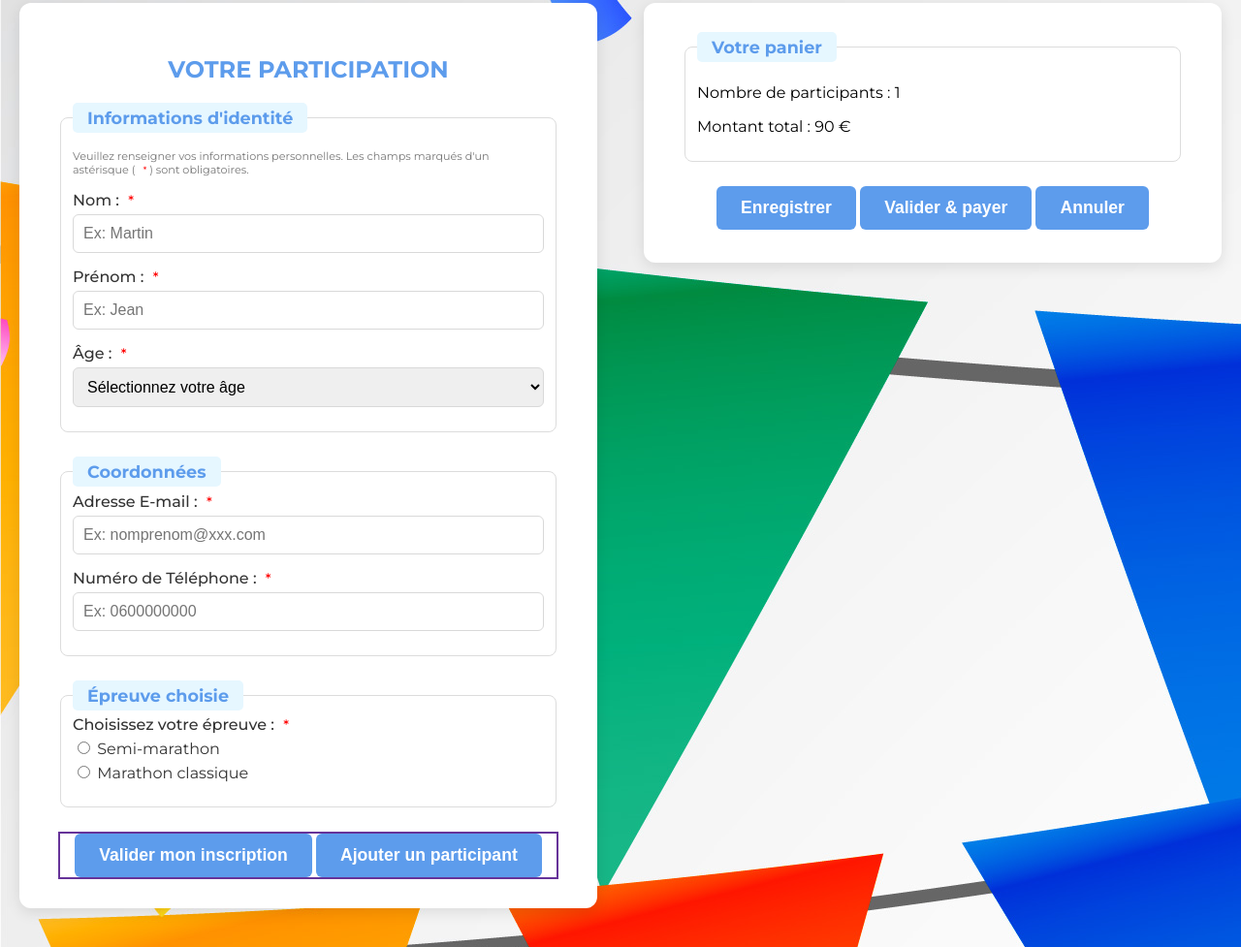
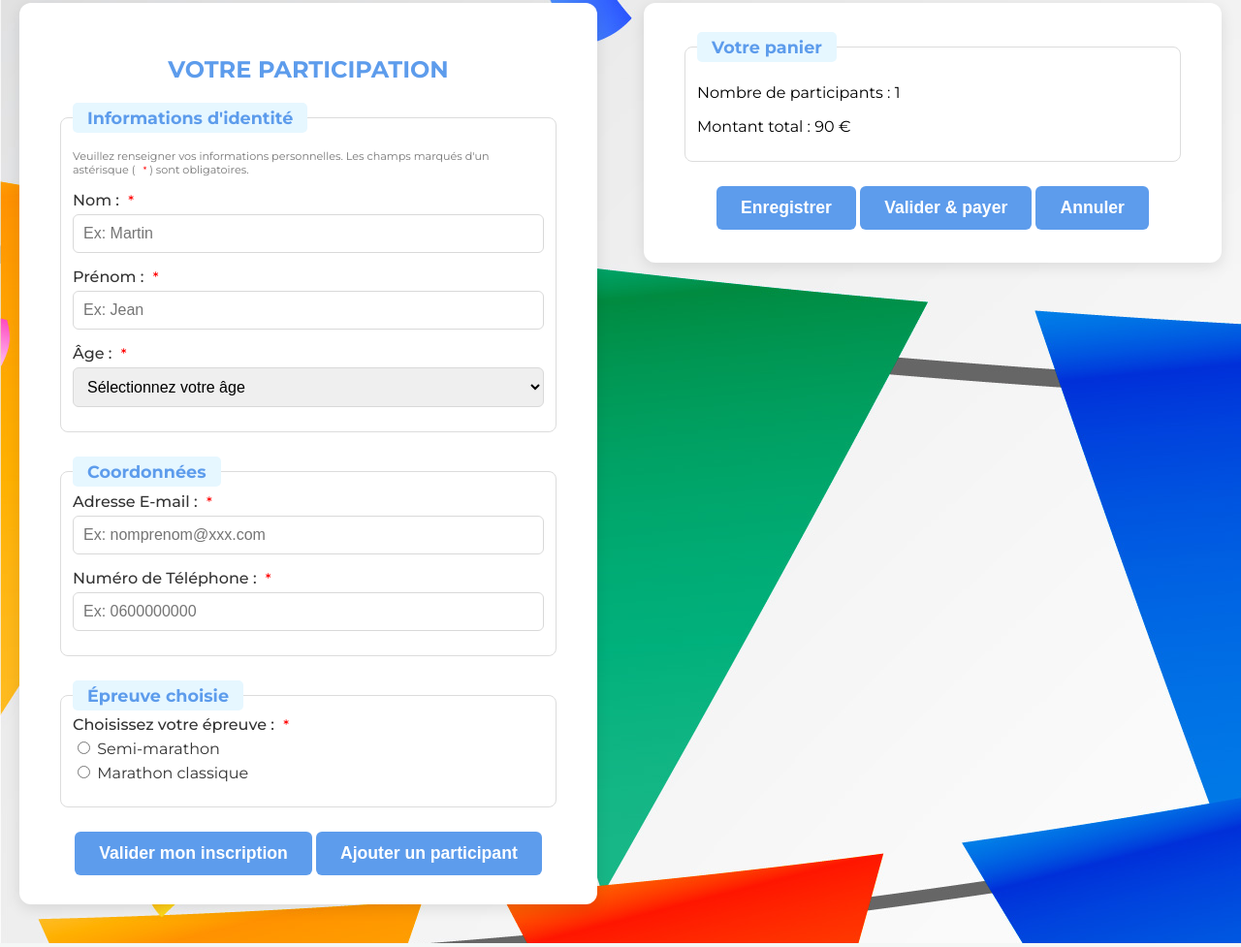
Before and after one commit to Aartex/Inscription-form, a plain HTML site: page index.html in a window 1280 px wide. Shown: the part 192-1169 px from the top of the page at 97% size. Drawn offline with Linux system fonts and the light colour scheme; a web font is replaced by a local one.

Commit message:
commit background

```diff
--- a/assets/css/style.css
+++ b/assets/css/style.css
@@ -3,7 +3,7 @@
 body {
     font-family: 'Montserrat', sans-serif;
     background-color: #f4f7f6;
-    background-image: url("/Inscription-form/assets/img/banderole.jpg");
+    background-image: url("/assets/img/banderole.jpg");
     padding: 40px 20px;
     margin: 0;
     align-items: flex-start;
@@ -176,6 +176,10 @@ span {
     margin-left: 5px;
 }
 
+.button-form {
+    text-align: center;
+}
+
 /* PANIER */
 
 .article-panier {
@@ -188,11 +192,6 @@ span {
     max-height: 13em;
 }
 
-.button-form {
-    border: 2px solid rebeccapurple;
-    text-align: center;
-}
-
 .button-panier {
     text-align: center;
 }
```
